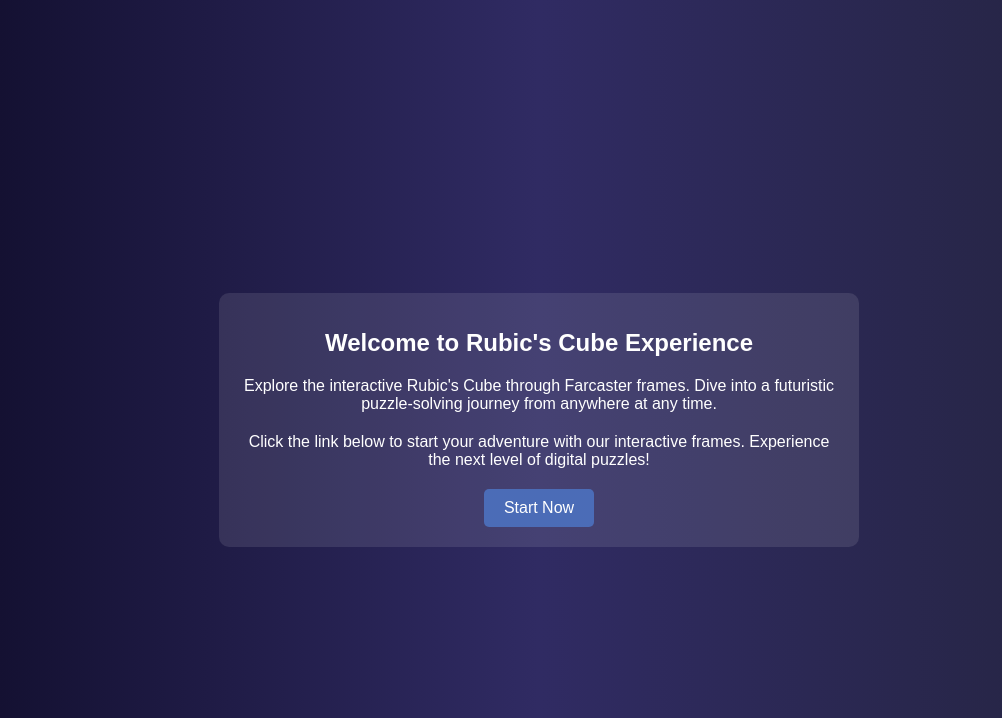
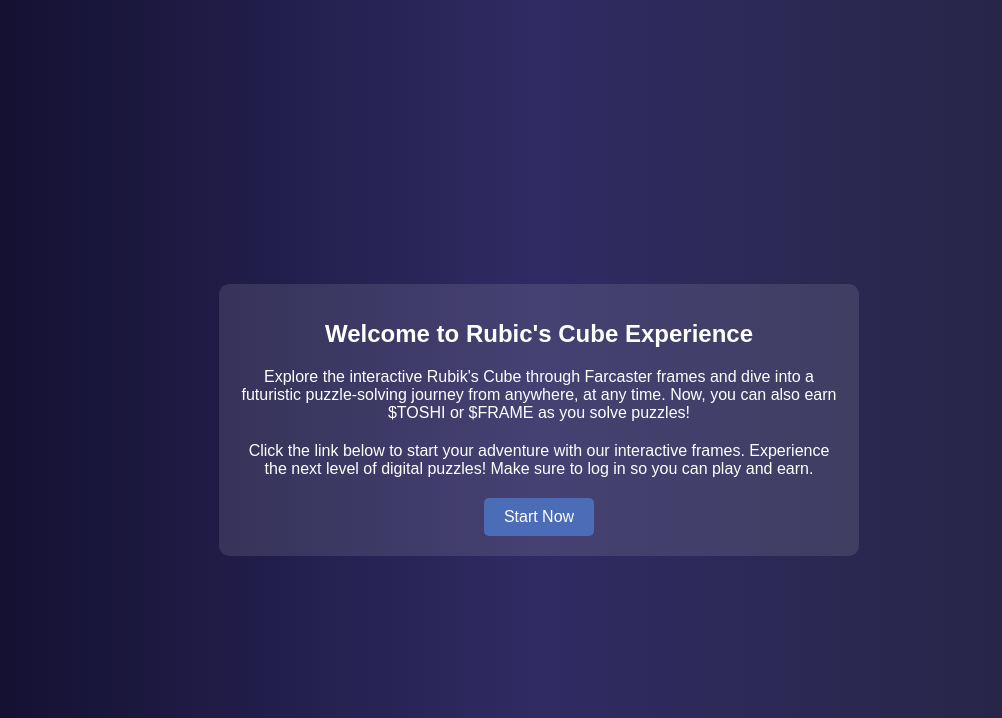
Before and after one commit to onchainyaotoshi/frame-cube, a Node project: template src/views/coming-soon.ejs in a window 1280 px wide. Shown: the top 718 px of the page, without its empty margins (101-1103 px from the left). Run offline with Node 20 templates, Linux system fonts and the light colour scheme; the template is opened without the code that fills it, so the values that code supplies are empty.

Commit message:
fix website

```diff
--- a/src/routes/frame-route.js
+++ b/src/routes/frame-route.js
@@ -2,10 +2,11 @@
 import RubikRoute from '@routes/rubik-route.js';
 
 import { frameController } from '@controllers/frame-controller.js';
+import { homeController } from '@controllers/home-controller.js';
 
 const router = express.Router();
 
-router.get('/', frameController);
+router.get('/', homeController);
 router.post('/', frameController);
 router.use('/rubik',RubikRoute);
 
--- a/src/views/coming-soon.ejs
+++ b/src/views/coming-soon.ejs
@@ -46,8 +46,8 @@
 <body>
     <div class="container">
         <h1>Welcome to Rubic's Cube Experience</h1>
-        <p>Explore the interactive Rubic's Cube through Farcaster frames. Dive into a futuristic puzzle-solving journey from anywhere at any time.</p>
-        <p>Click the link below to start your adventure with our interactive frames. Experience the next level of digital puzzles!</p>
+        <p>Explore the interactive Rubik's Cube through Farcaster frames and dive into a futuristic puzzle-solving journey from anywhere, at any time. Now, you can also earn $TOSHI or $FRAME as you solve puzzles!</p>
+        <p>Click the link below to start your adventure with our interactive frames. Experience the next level of digital puzzles! Make sure to log in so you can play and earn.</p>
         <a href="<%= link %>" target="_blank">Start Now</a>
     </div>
 </body>
```
